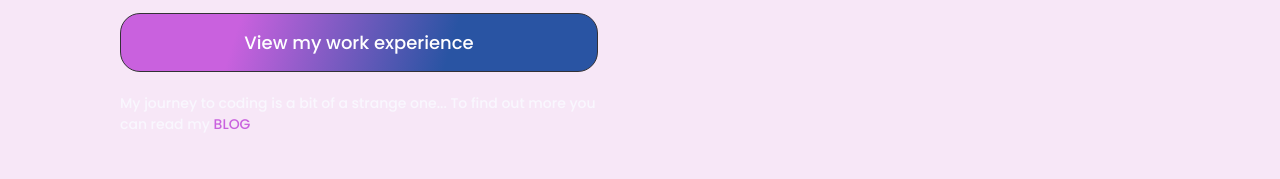
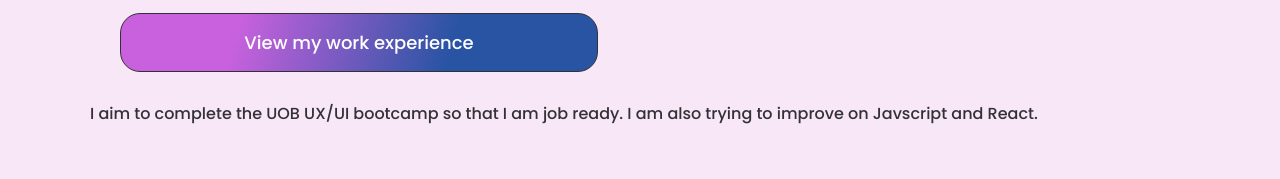
Before and after one commit to mah752/mah752.github.io, a plain HTML site: page about.html in a window 1280 px wide. Shown: the part 773-952 px from the top of the page. Drawn offline with nearby package versions, Linux system fonts and the light colour scheme.

Commit message:
Update about.html

```diff
--- a/about.html
+++ b/about.html
@@ -106,15 +106,14 @@
 
 
                     <a href="https://www.linkedin.com/in/maryanh752/ " class="btn btn-branding " id="button2 ">View my work experience</a>
-                    <p class="mb-5"><span class="story"></br> My journey to coding is a bit of a strange one... To find out more you can read my <a class="aboutlink" href="./blog.html">BLOG</a> </br></span>
-                    </p>
+
 
                 </div>
 
             </div>
 
         </div>
-        <p class="future "> I aim to complete the Google UX course so that I can brush up on my design skills. I am also trying to improve on Javscript and React and teach myself some Python.</p>
+        <p class="future "> I aim to complete the UOB UX/UI bootcamp so that I am job ready. I am also trying to improve on Javscript and React.</p>
     </div>
 
 
```
